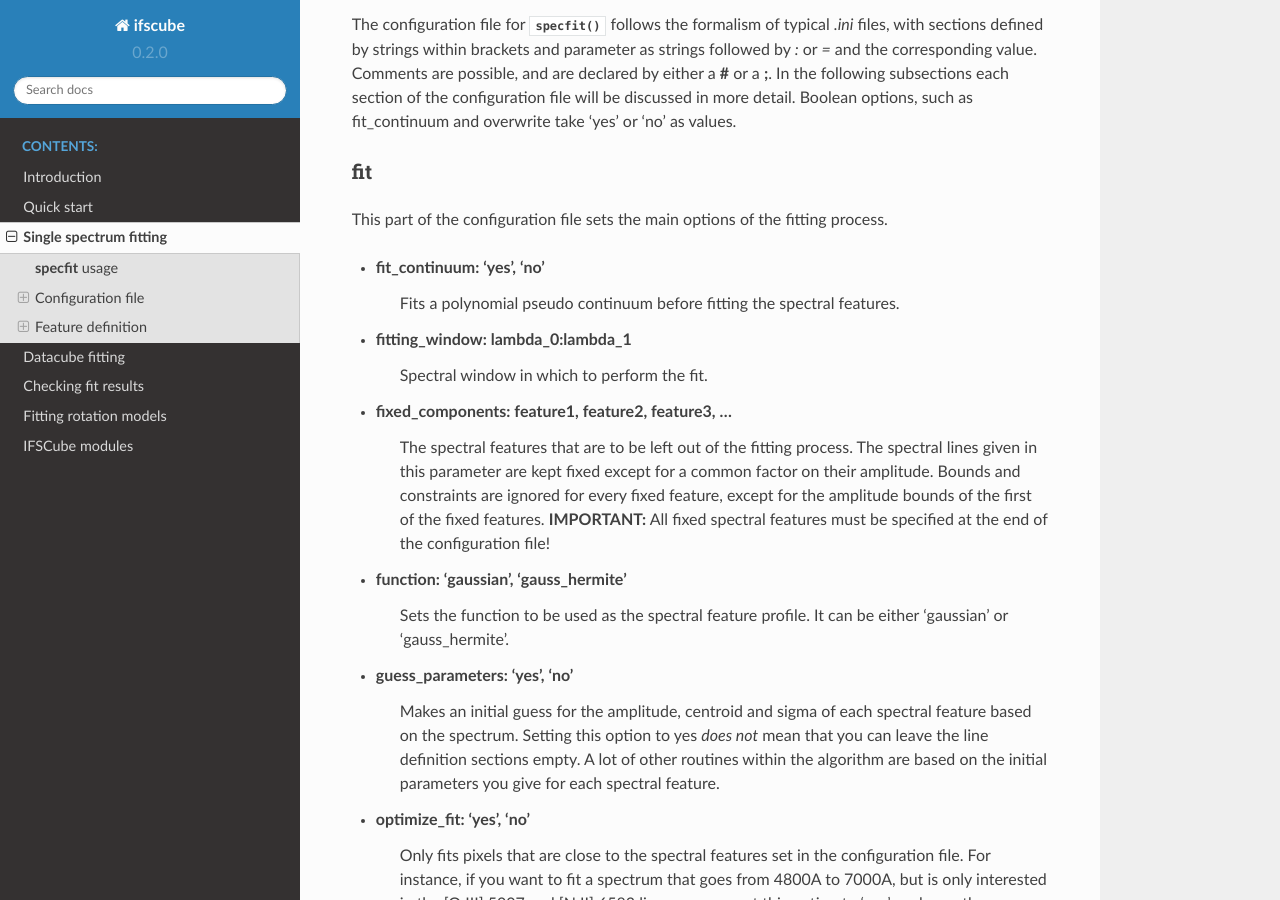
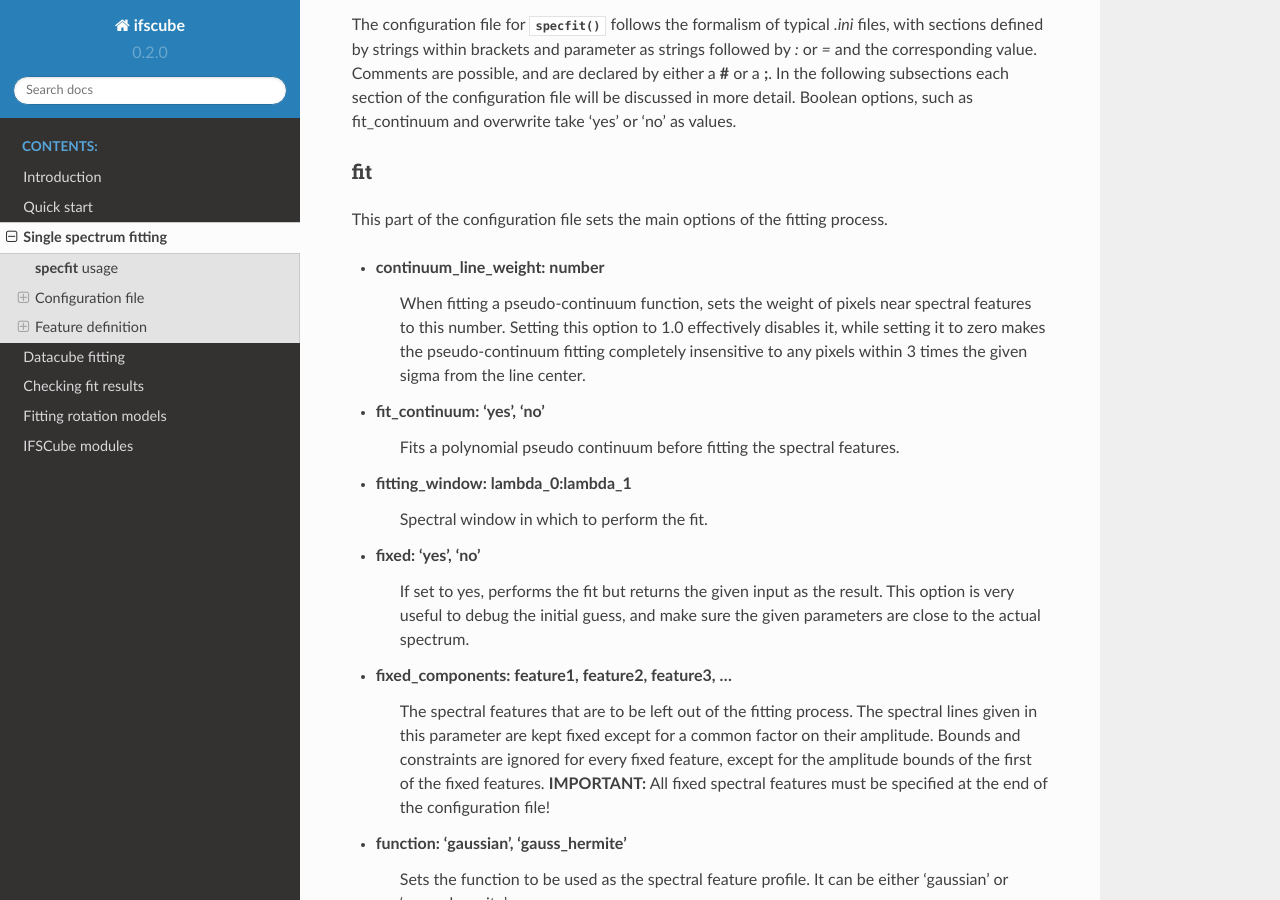
Before and after one commit to danielrd6/ifscube, a Sphinx documentation site: the page built from docs/oned_fit.rst, in a window 1280 px wide and 900 px high, scrolled down 782 px. Built offline with Sphinx 7.4.7 and the Read the Docs theme 2.0.0, drawn with Linux system fonts in a browser that asks for light colours.

Commit message:
Added documentation to continuum line weight.

```diff
--- a/docs/oned_fit.rst
+++ b/docs/oned_fit.rst
@@ -48,10 +48,20 @@ fit
 This part of the configuration file sets the main options of the fitting
 process.
 
+* continuum_line_weight: number
+    When fitting a pseudo-continuum function, sets the weight of pixels near
+    spectral features to this number. Setting this option to 1.0 effectively
+    disables it, while setting it to zero makes the pseudo-continuum fitting
+    completely insensitive to any pixels within 3 times the given sigma from
+    the line center.
 * fit_continuum: 'yes', 'no'
     Fits a polynomial pseudo continuum before fitting the spectral features.
 * fitting_window: lambda_0:lambda_1
     Spectral window in which to perform the fit.
+* fixed: 'yes', 'no'
+    If set to yes, performs the fit but returns the given input as the result.
+    This option is very useful to debug the initial guess, and make sure the
+    given parameters are close to the actual spectrum.
 * fixed_components: feature1, feature2, feature3, ...
     The spectral features that are to be left out of the fitting process.
     The spectral lines given in this parameter are kept fixed except for a
```
